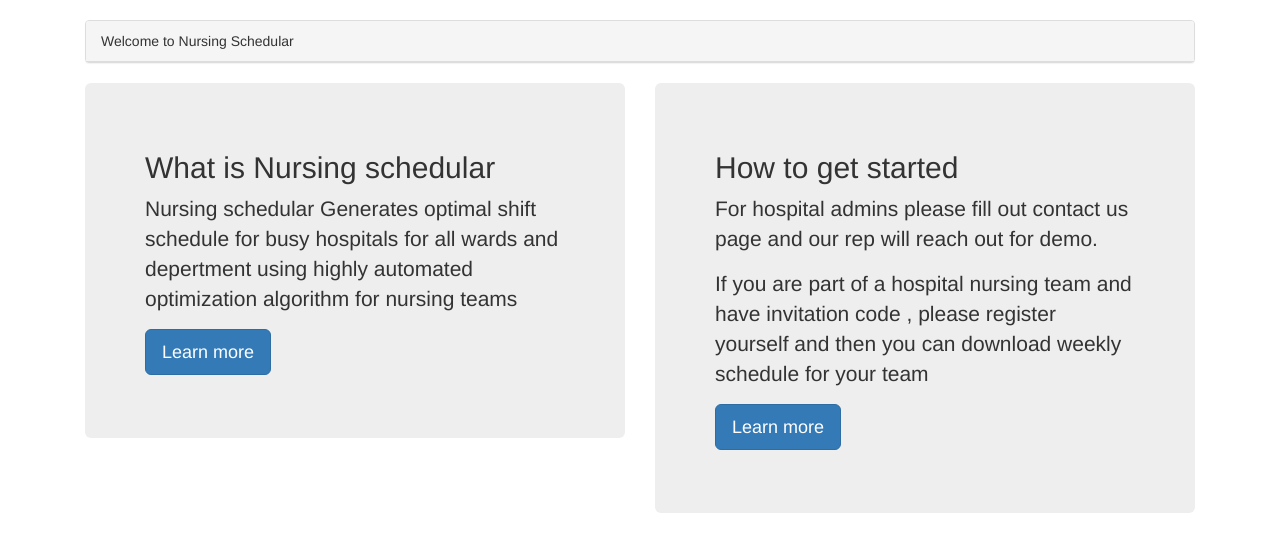
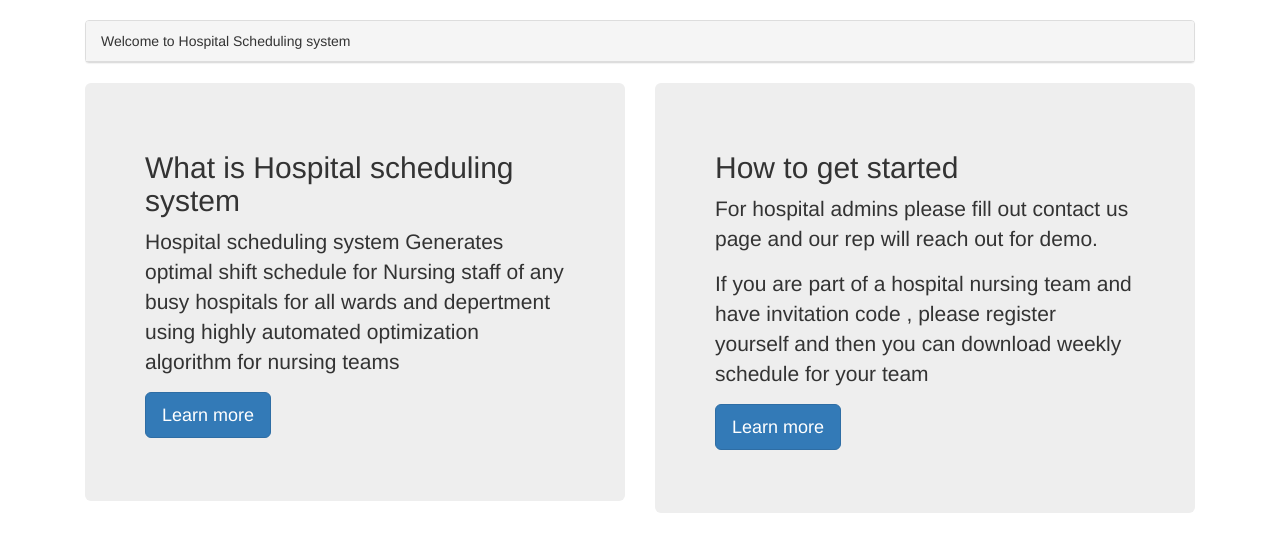
Before and after one commit to arsalanam/tammy-hsc, a Flask app: page / in a window 1280 px wide. Shown: the part 64-616 px from the top of the page. Run offline with Flask 2, Linux system fonts and the light colour scheme; data that the repository does not hold is empty; parts of the project's set-up code (start-up, migrations or seed data) failed here and were passed over; some libraries are stand-ins or nearby versions.

Commit message:
fixed home page

```diff
--- a/app/templates/faq.html
+++ b/app/templates/faq.html
@@ -96,7 +96,7 @@
                             <div class="panel-body">
                                   <p>
                                     Hospital scheduling system is automated generator of fair and optimum schedule for all
-                                      nursing staff of hospital.</p>p>
+                                      nursing staff of hospital.</p>
                                     <p>
                                       It uses linear optimization process to generate schedule for
                                     all wards of hopistal based on individual ward/department needs.
@@ -117,7 +117,7 @@
                     <div class="panel panel-default panel-help">
                         <a href="#help-three" data-toggle="collapse" data-parent="#help-accordion-3">
                             <div class="panel-heading">
-                                <h2>How do is start using HS?</h2>
+                                <h2>How do is start using HSC</h2>
                             </div>
                         </a>
                         <div id="help-three" class="collapse in">
--- a/app/templates/index.html
+++ b/app/templates/index.html
@@ -95,7 +95,7 @@
 
                <div class="panel panel-default">
 
-                  <div class="panel-heading">Welcome to Nursing Schedular</div>
+                  <div class="panel-heading">Welcome to Hospital Scheduling system </div>
 
                 </div>
 
@@ -106,8 +106,8 @@
         <div class="row">
             <div class="col-md-6">
                 <div class="jumbotron">
-                    <h2>What is Nursing schedular</h2>
-                    <p> Nursing schedular Generates optimal shift schedule for busy hospitals for all wards and depertment using
+                    <h2>What is Hospital scheduling system</h2>
+                    <p> Hospital scheduling system  Generates optimal shift schedule for Nursing staff of any busy hospitals for all wards and depertment using
                      highly automated optimization algorithm for nursing teams</p>
 
                     <p><a class="btn btn-primary btn-lg" href="{{url_for('main.faq')}}" role="button">Learn more</a></p>
```
